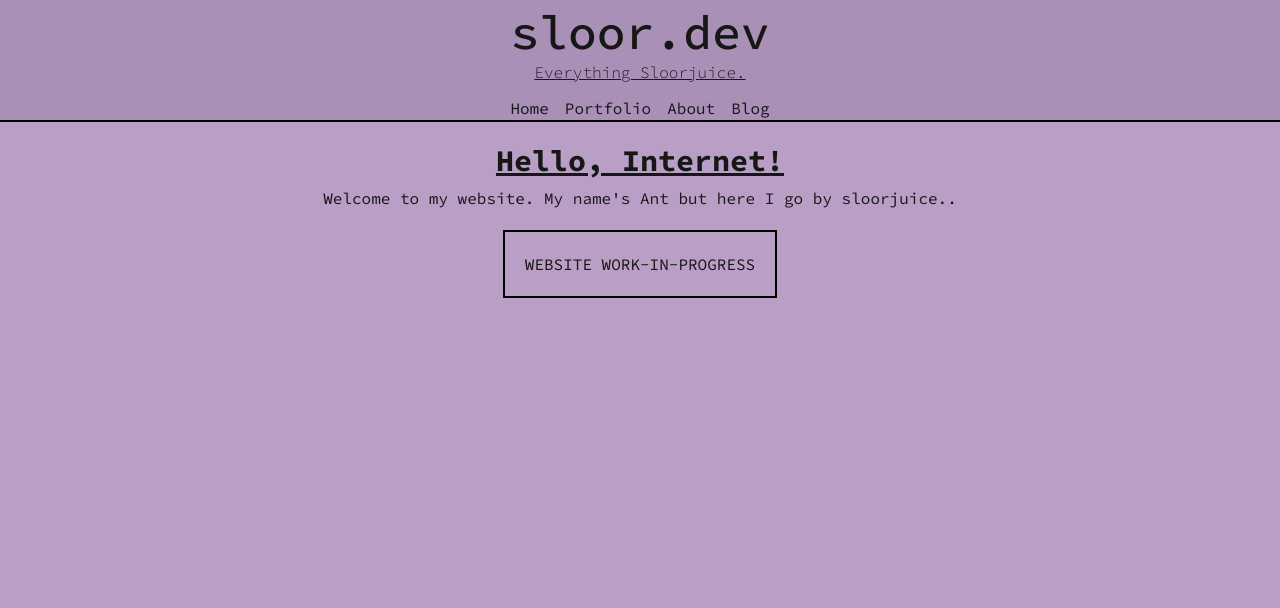
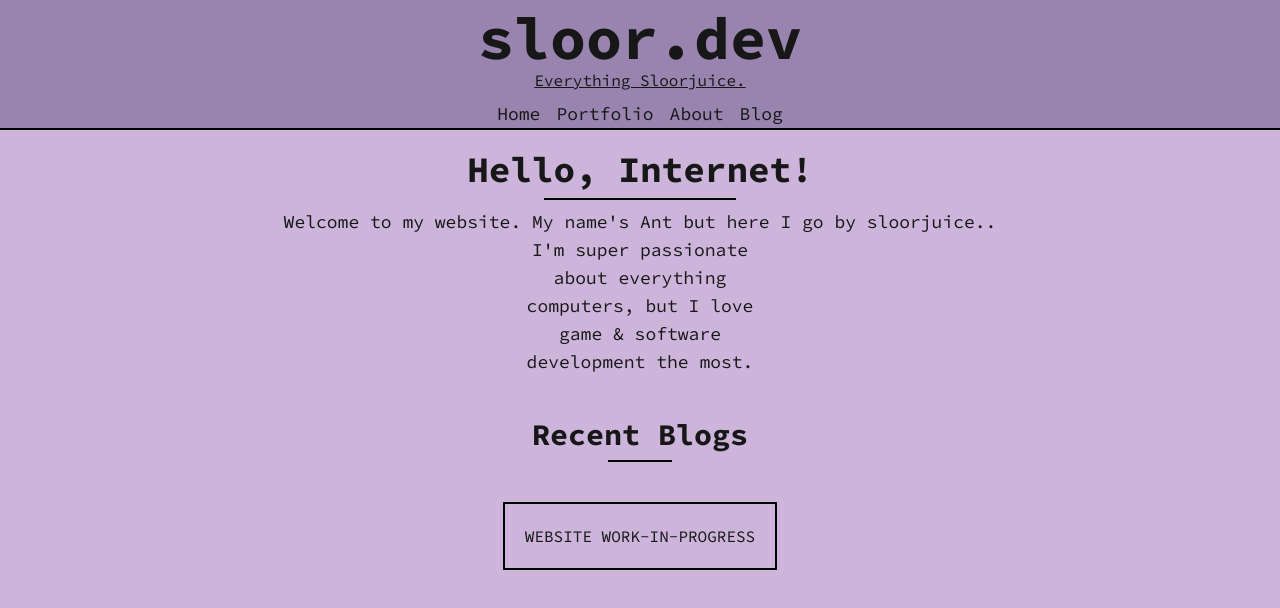
Before and after one commit to sloorjuice/sloorjuice_dot_com, a Next.js app: page / in a window 1280 px wide. Shown: the top 608 px of the page. Built offline with nearby package versions, Linux system fonts and the light colour scheme.

Commit message:
css: cleaning up general look

```diff
--- a/src/app/globals.css
+++ b/src/app/globals.css
@@ -1,7 +1,7 @@
 @import "tailwindcss";
 
 :root {
-  --background: #b99fc6;
+  --background: #cdb4db;
   --foreground: #171717;
 }
 
@@ -13,8 +13,8 @@
 
 @media (prefers-color-scheme: dark) {
   :root {
-    --background: #766180;
-    --foreground: #171717;
+    --background: #2b1936;
+    --foreground: #e9e3ec;
   }
 }
 
--- a/src/app/page.tsx
+++ b/src/app/page.tsx
@@ -7,14 +7,22 @@ export default function Home() {
 
       <main className="flex flex-col min-h-screen items-center p-5 gap-5">
         <div className="text-center">
-          <h1 className="text-3xl font-bold underline">Hello, Internet!</h1>
-          <p className="mt-2">Welcome to my website. My name&apos;s Ant but here I go by sloorjuice..</p>
+          <h1 className="text-4xl font-bold">Hello, Internet!</h1>
+          <hr className="w-48 mx-auto mt-2 border-t-2 border-black" /> {/*separator */}
+          <p className="text-lg mt-2">Welcome to my website. My name&apos;s Ant but here I go by sloorjuice..</p>
+          <p className="text-lg mx-120">I&apos;m super passionate about everything computers, but I love game & software development the most.</p>
+        </div>
+
+        <div className="text-center p-5">
+          <h1 className="text-3xl font-bold"> Recent Blogs</h1>
+          <hr className="w-16 mx-auto mt-2 border-t-2 border-black" /> {/*separator */}
         </div>
 
         <div className="text-center border-2 border-black p-5">
           <p> WEBSITE WORK-IN-PROGRESS </p>
         </div>
 
+
       </main>
     </>
   );
--- a/src/components/Header.tsx
+++ b/src/components/Header.tsx
@@ -3,14 +3,14 @@ import Link from 'next/link';
 
 export default function Header() {
   return (
-    <div className="flex flex-col items-center justify-center border-b-2 border-black bg-[#a890b6] dark:bg-[#665170]">
-      <h1 className="text-5xl font-medium m-2 mb-0">sloor.dev</h1>
-      <h2 className="text-md font-light m-1 underline">Everything Sloorjuice.</h2>
+    <div className="flex flex-col items-center justify-center border-b-2 border-black bg-[#9884af] dark:bg-[#4e2d6c]">
+      <h1 className="text-6xl font-bold m-2 mb-0">sloor.dev</h1>
+      <h2 className="text-md underline">Everything Sloorjuice.</h2>
       <nav className="mt-2 flex gap-4">
-        <Link href="/" className="hover:underline">Home</Link>
-        <Link href="/portfolio" className="hover:underline">Portfolio</Link>
-        <Link href="/about" className="hover:underline">About</Link>
-        <Link href="/blog" className="hover:underline">Blog</Link>
+        <Link href="/" className="hover:underline text-lg">Home</Link>
+        <Link href="/portfolio" className="hover:underline text-lg">Portfolio</Link>
+        <Link href="/about" className="hover:underline text-lg">About</Link>
+        <Link href="/blog" className="hover:underline text-lg">Blog</Link>
         {/* <Link href="/projects" className="hover:underline">Projects</Link> */}
         {/* <Link href="/jukebox" className="hover:underline">Jukebox</Link> */}
       </nav>
```
